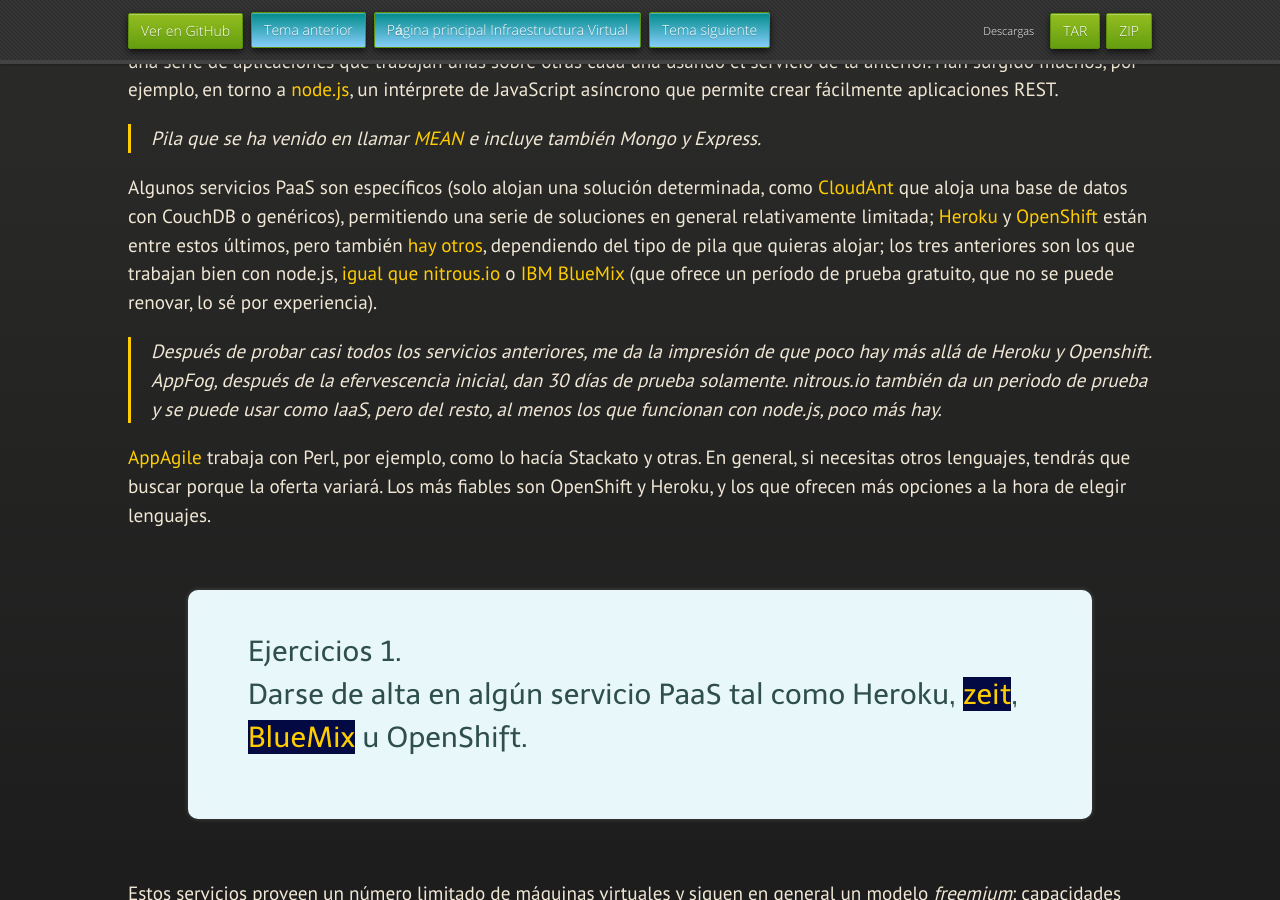
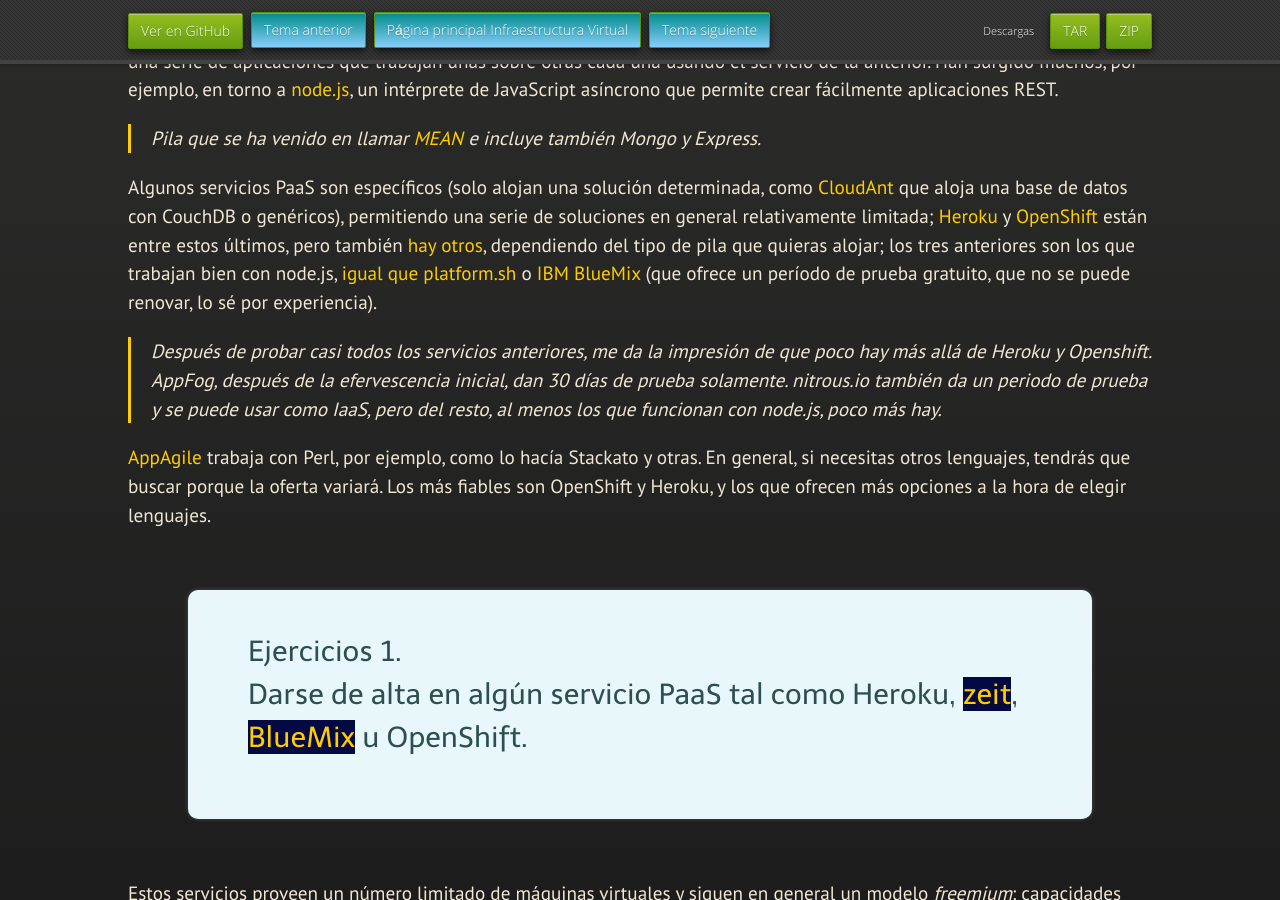
Before and after one commit to JJ/IV, a Jekyll site: the page built from documentos/temas/PaaS.md, in a window 1280 px wide and 900 px high, scrolled down 1760 px. Built offline with Jekyll 4.4.1, drawn with Linux system fonts in a browser that asks for light colours; nearby versions of some CDN libraries; some web fonts are replaced; our own code applies the rules of GitHub Pages for plain Markdown files; some of the changed lines change nothing that is shown.

Commit message:
Sync documentos/temas/PaaS.md de master a gh-pages

```diff
--- a/documentos/temas/PaaS.md
+++ b/documentos/temas/PaaS.md
@@ -72,7 +72,7 @@
 intérprete de JavaScript asíncrono que permite crear fácilmente
 aplicaciones REST.
 
->Pila que se ha venido en llamar [MEAN](https://mean.io/) e incluye
+>Pila que se ha venido en llamar [MEAN](https://en.wikipedia.org/wiki/MEAN_(software_bundle)) e incluye
 >también Mongo y Express.
 
 Algunos servicios PaaS son específicos (solo alojan una solución
@@ -83,7 +83,7 @@
 también [hay otros](https://www.codediesel.com/nodejs/5-paas-solutions-to-host-your-nodejs-apps/), dependiendo
 del tipo de pila que quieras alojar; los tres anteriores son los que
 trabajan bien con
-node.js, [igual que nitrous.io](https://blog.blakepatches.me/blog/2013/11/04/comparison-of-node-dot-js-hosting/) o [IBM BlueMix](https://console.ng.bluemix.net/#/pricing/cloudOEPaneId=pricing) (que ofrece un período de prueba gratuito, que no se puede renovar, lo sé por experiencia).
+node.js, [igual que platform.sh](https://platform.sh/) o [IBM BlueMix](https://console.bluemix.net/#/pricing/cloudOEPaneId=pricing) (que ofrece un período de prueba gratuito, que no se puede renovar, lo sé por experiencia).
 
 >Después de probar casi todos los servicios anteriores, me da la
 >impresión de que poco hay más allá de Heroku y Openshift. AppFog, después de la efervescencia inicial, dan 30 días de prueba
@@ -290,7 +290,7 @@
 tarea correspondiente a `web`, en este caso `index.js`.  Podemos
 interrumpirlo simplemente tecleando Ctrl-C.
 
-[`foreman`](https://blog.daviddollar.org/2011/05/06/introducing-foreman.html)
+[`foreman`](https://github.com/ddollar/foreman)
 actúa como un envoltorio de tu aplicación, ejecutando todo lo
 necesario para que funcione (no solo la web, sino bases de datos o
 cualquier otra cosa que haya que levantar antes) codificando por
@@ -395,7 +395,7 @@
 adicional tras el de Test, en el que no hay que más que decirle el
 repositorio de Heroku al que se va a desplegar.
 
-![Panel de control de Snap CI con despliegue a Heroku](/documentos/img/despliegue-snap-ci.png)
+![Panel de control de Snap CI con despliegue a Heroku](../img/despliegue-snap-ci.png)
 
 Con esto, un simple push a una rama determinada, que sería la
 `master`, se hará que se pruebe y, en caso de pasar los tests, se
```
